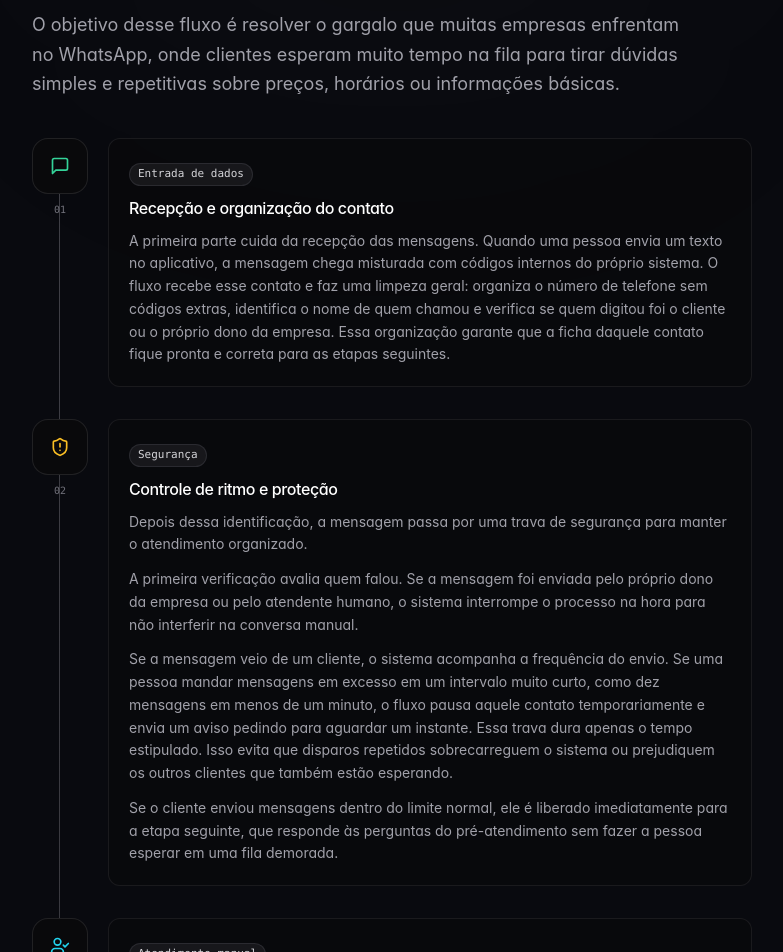
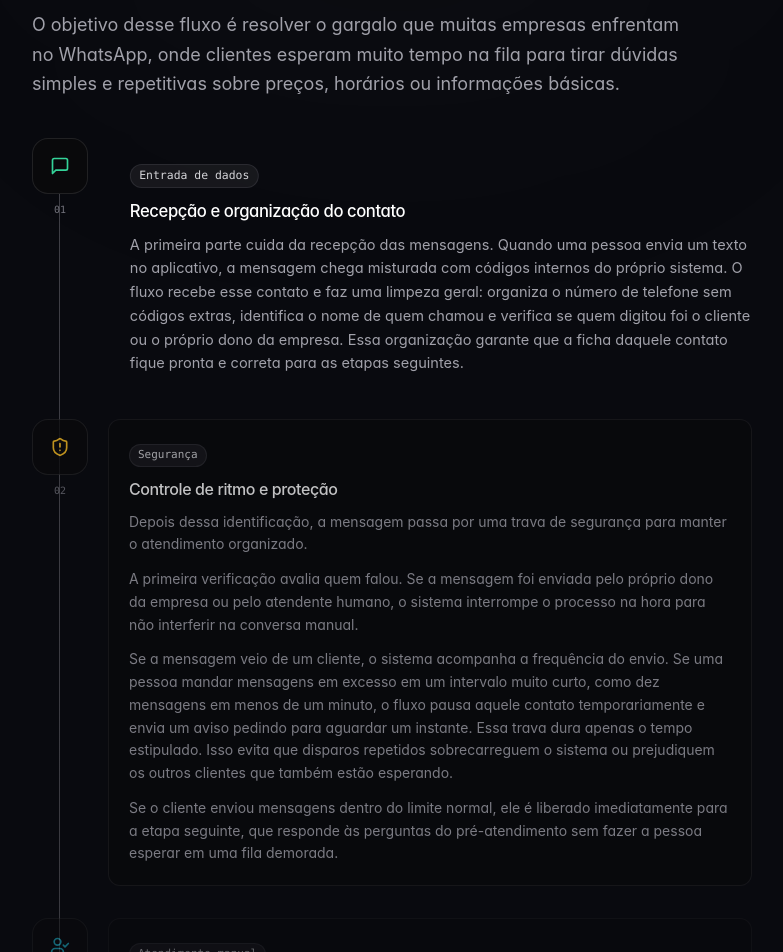
Before and after one commit to fabiobrizotti/portifolio, a Next.js app: page /blog/anne-ia/workflow in a window 1280 px wide. Shown: the part 280-1232 px from the top of the page, without its empty margins (248-1031 px from the left). Built offline with nearby package versions, Linux system fonts and the light colour scheme.

Commit message:
fix(blog): scale do scroll-focus via animate

```diff
--- a/src/app/blog/anne-ia/workflow/nodes.tsx
+++ b/src/app/blog/anne-ia/workflow/nodes.tsx
@@ -1,6 +1,7 @@
 "use client";
 
-import { motion } from "framer-motion";
+import { motion, useReducedMotion } from "framer-motion";
+import { useEffect, useRef, useState } from "react";
 import {
   MessageSquare,
   ShieldAlert,
@@ -214,9 +215,28 @@ export function FlowTransition({
   );
 }
 
-function StepItem({ s, i }: { s: Step; i: number }) {
+// Foco por distância do node ativo: vizinho a 75%, resto a 45%.
+// ponytail: 3 níveis fixos; upgrade é interpolar contínuo via scrollY.
+const DIM_OPACITY = [1, 0.75, 0.45] as const;
+
+function StepItem({
+  s,
+  i,
+  dim,
+}: {
+  s: Step;
+  i: number;
+  dim: 0 | 1 | 2;
+}) {
+  const focused = dim === 0;
+  const opacity = DIM_OPACITY[dim];
+
   return (
-    <li key={s.id} className="relative flex gap-4 sm:gap-5 pb-8 last:pb-0">
+    <li
+      data-idx={i}
+      className="relative flex gap-4 sm:gap-5 pb-8 last:pb-0"
+      style={{ opacity, transition: "opacity 500ms ease" }}
+    >
       {/* marcador numerado */}
       <div className="relative z-10 flex flex-col items-center shrink-0">
         <span className="flex items-center justify-center w-14 h-14 rounded-2xl bg-zinc-950 border border-zinc-800/80">
@@ -230,8 +250,15 @@ function StepItem({ s, i }: { s: Step; i: number }) {
       <Rise delay={0.05 * (i % 5)}>
         <motion.div
           whileHover={{ y: -2 }}
+          animate={{ scale: focused ? 1.04 : 1 }}
           transition={{ duration: 0.2, ease: "easeOut" }}
-          className="p-4 sm:p-5 rounded-xl bg-zinc-950/60 border border-zinc-800/60 space-y-2.5"
+          className="p-4 sm:p-5 rounded-xl border space-y-2.5"
+          style={{
+            transformOrigin: "top left",
+            backgroundColor: focused ? "transparent" : "rgba(9, 9, 11, 0.6)",
+            borderColor: focused ? "transparent" : "rgba(39, 39, 42, 0.6)",
+            transition: "background-color 500ms ease, border-color 500ms ease",
+          }}
         >
           <span className="inline-flex items-center px-2 py-0.5 rounded-full text-[11px] font-mono bg-zinc-800/50 border border-zinc-700/50 text-zinc-300">
             {s.badge}
@@ -254,28 +281,70 @@ function StepItem({ s, i }: { s: Step; i: number }) {
 const CUT1 = 5;
 const CUT2 = 10;
 
+function calcDim(activeIdx: number, i: number, reduced: boolean): 0 | 1 | 2 {
+  if (reduced) return 0;
+  const d = Math.abs(i - activeIdx);
+  if (d === 0) return 0;
+  if (d === 1) return 1;
+  return 2;
+}
+
 export function WorkflowNodes() {
+  const olRef = useRef<HTMLOListElement>(null);
+  const [activeIndex, setActiveIndex] = useState(0);
+  const reduced = useReducedMotion();
+
+  // O node que cruza o centro da tela vira o ativo
+  useEffect(() => {
+    if (reduced) return;
+    const observer = new IntersectionObserver(
+      (entries) => {
+        entries.forEach((entry) => {
+          if (entry.isIntersecting) {
+            const idx = Number((entry.target as HTMLElement).dataset.idx);
+            if (!Number.isNaN(idx)) setActiveIndex(idx);
+          }
+        });
+      },
+      { rootMargin: "-45% 0px -45% 0px", threshold: 0 }
+    );
+    olRef.current
+      ?.querySelectorAll("[data-idx]")
+      .forEach((el) => observer.observe(el));
+    return () => observer.disconnect();
+  }, [reduced]);
+
+  let stepCount = 0;
+  const next = () => {
+    const i = stepCount;
+    stepCount += 1;
+    return i;
+  };
+
   return (
-    <ol className="relative space-y-0">
+    <ol ref={olRef} className="relative space-y-0">
       {/* conector vertical central */}
       <div
         aria-hidden
         className="absolute left-[27px] top-4 bottom-4 w-px bg-gradient-to-b from-zinc-700 via-zinc-800 to-transparent"
       />
-      {steps.slice(0, CUT1).map((s, i) => (
-        <StepItem key={s.id} s={s} i={i} />
-      ))}
+      {steps.slice(0, CUT1).map((s) => {
+        const i = next();
+        return <StepItem key={s.id} s={s} i={i} dim={calcDim(activeIndex, i, !!reduced)} />;
+      })}
       <FlowTransition />
-      {steps.slice(CUT1, CUT2).map((s, k) => (
-        <StepItem key={s.id} s={s} i={CUT1 + k} />
-      ))}
+      {steps.slice(CUT1, CUT2).map((s) => {
+        const i = next();
+        return <StepItem key={s.id} s={s} i={i} dim={calcDim(activeIndex, i, !!reduced)} />;
+      })}
       <FlowTransition
         line1="E a resposta, como chega no celular do cliente?"
         line2="A última fase fatia o texto e entrega no ritmo de uma conversa humana. Siga a seta."
       />
-      {steps.slice(CUT2).map((s, k) => (
-        <StepItem key={s.id} s={s} i={CUT2 + k} />
-      ))}
+      {steps.slice(CUT2).map((s) => {
+        const i = next();
+        return <StepItem key={s.id} s={s} i={i} dim={calcDim(activeIndex, i, !!reduced)} />;
+      })}
     </ol>
   );
 }
```
